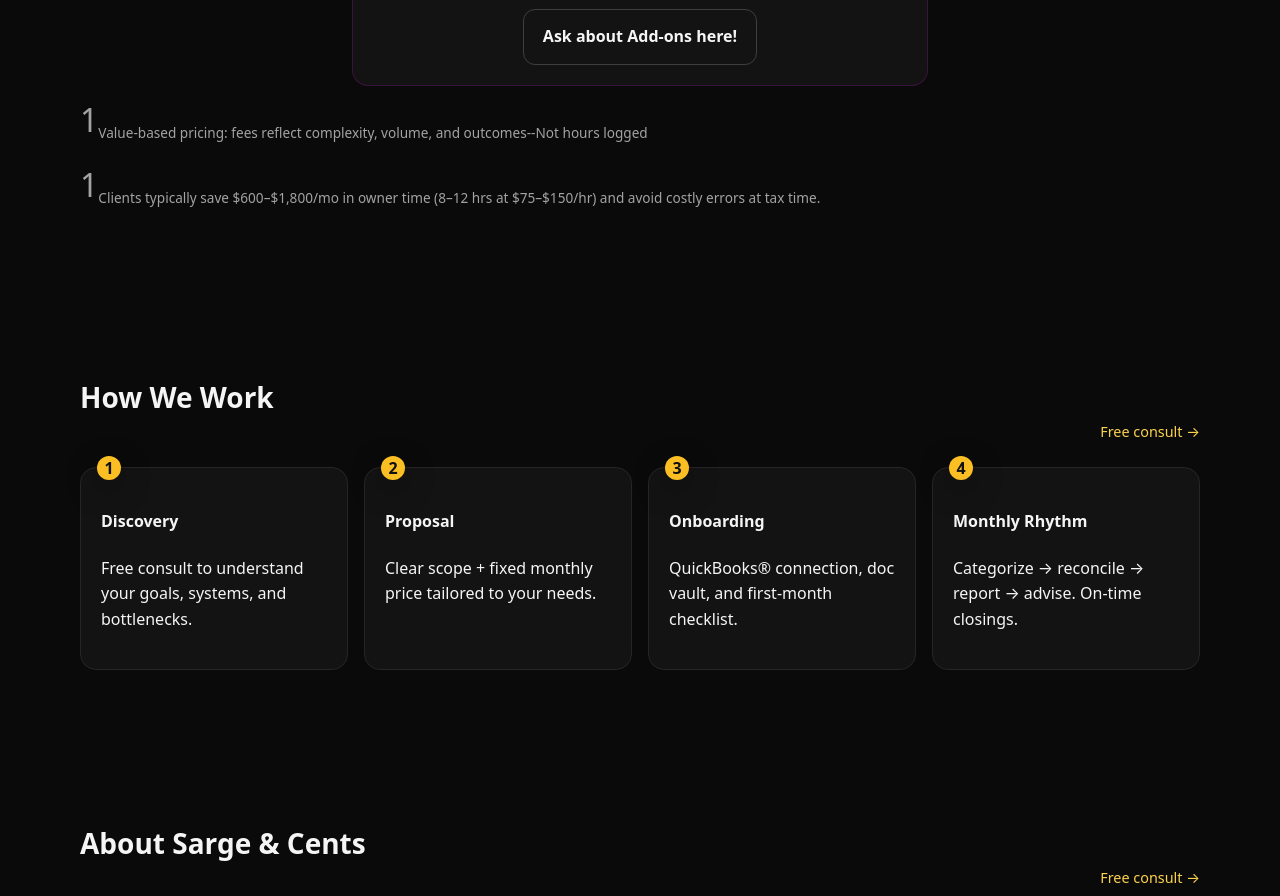
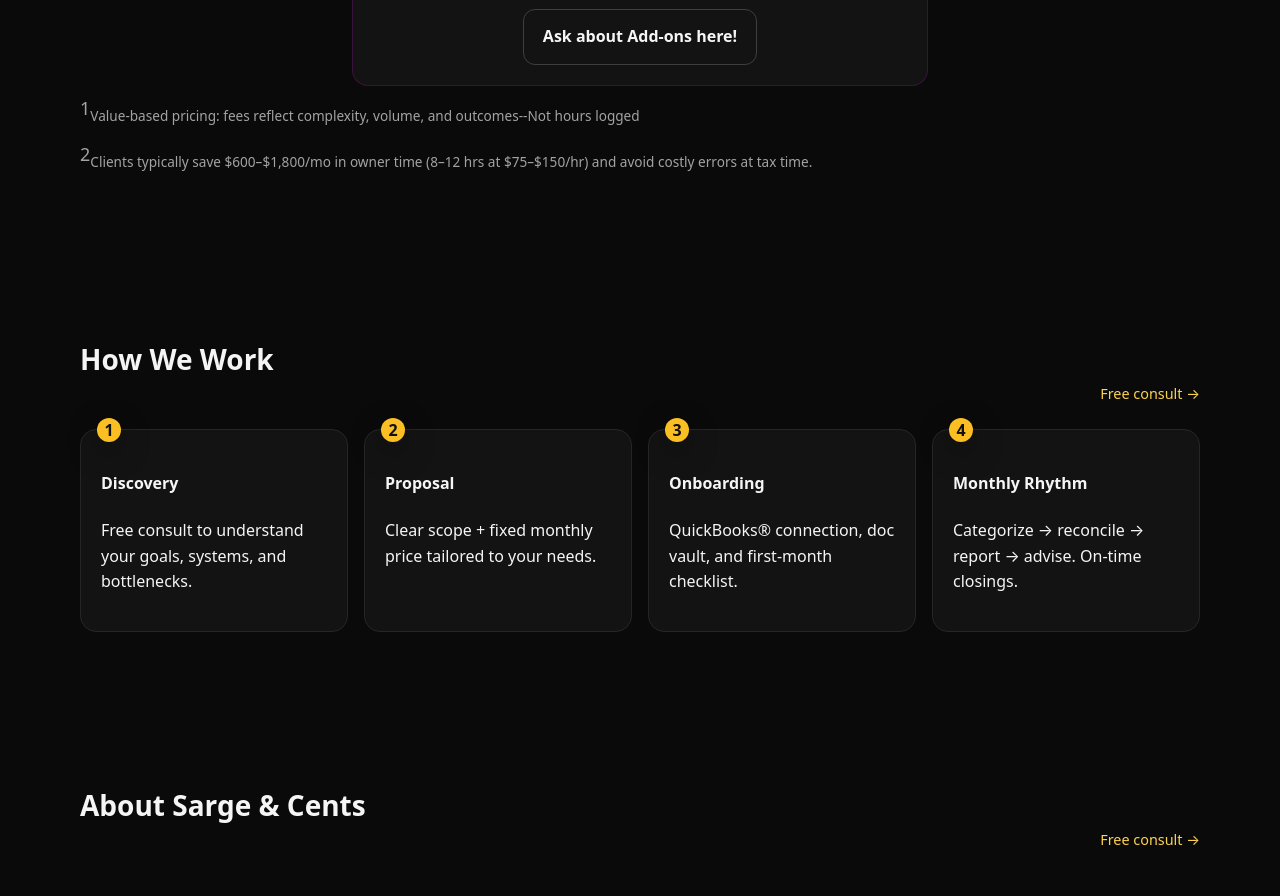
Before and after one commit to Darron-code/Darron-code.github.io, a website: page index.html in a window 1280 px wide. Shown: the part 3304-4200 px from the top of the page. Drawn offline with Linux system fonts and the light colour scheme.

Commit message:
Update index.html

```diff
--- a/index.html
+++ b/index.html
@@ -278,8 +278,8 @@
           <div><a class="btn btn-outline" href="#contact">Ask about Add-ons here!</a></div>
         </article><!-- additional end -->
       </div> <!--grid end -->
-      <p class="subtext"><sup><font size="6">1</font></sup>Value-based pricing: fees reflect complexity, volume, and outcomes--Not hours logged</p>
-      <p class="subtext"><sup><font size="6">1</font></sup>Clients typically save $600–$1,800/mo in owner time (8–12 hrs at $75–$150/hr) and avoid costly errors at tax time.</p>
+      <p class="subtext"><sup><font size="4">1</font></sup>Value-based pricing: fees reflect complexity, volume, and outcomes--Not hours logged</p>
+      <p class="subtext"><sup><font size="4">2</font></sup>Clients typically save $600–$1,800/mo in owner time (8–12 hrs at $75–$150/hr) and avoid costly errors at tax time.</p>
 
     </div>
   </section>
```
